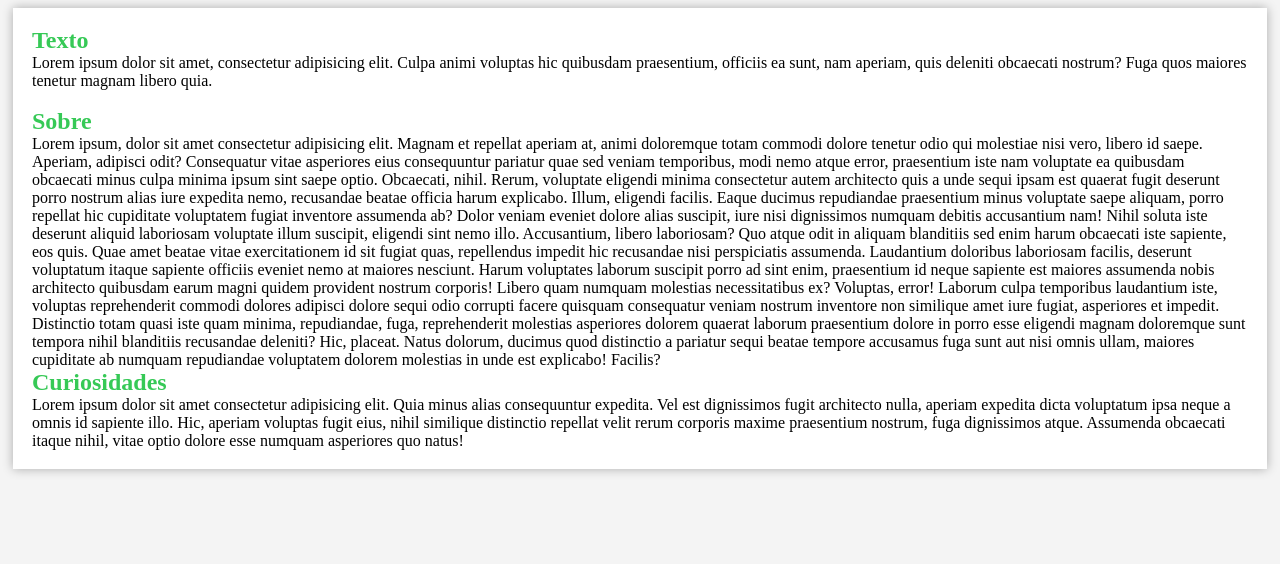
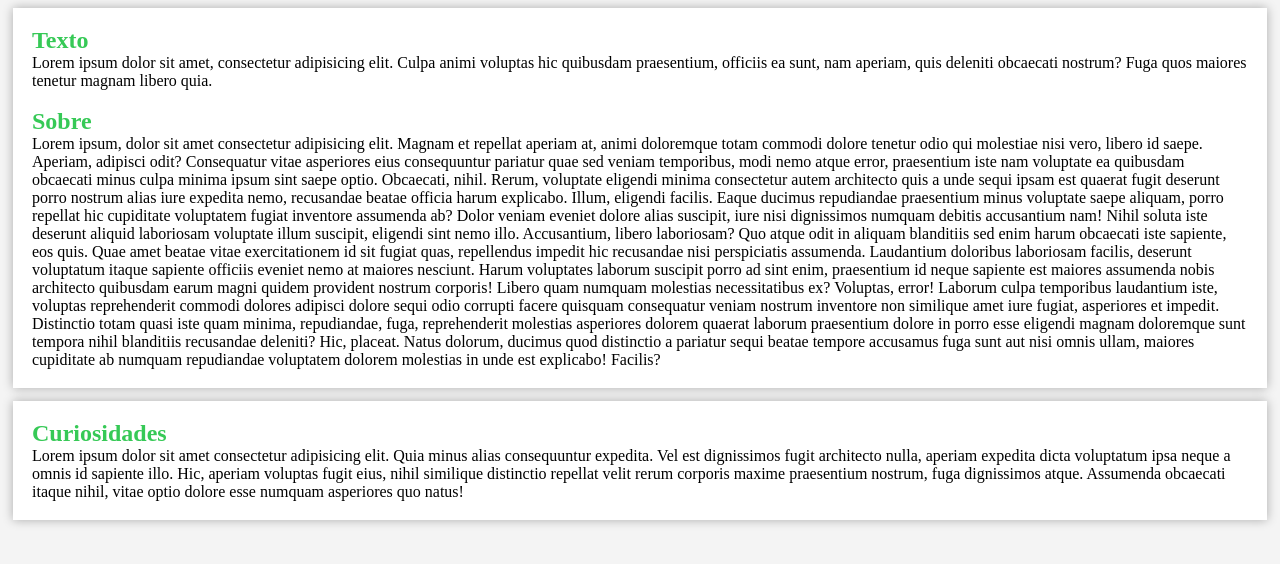
Before and after one commit to Joao08Pedro/Aula, a plain HTML site: page index.html in a window 1280 px wide. Shown: the part 178-742 px from the top of the page. Drawn offline with nearby package versions, Linux system fonts and the light colour scheme.

Commit message:
curiosidades

```diff
--- a/index.html
+++ b/index.html
@@ -41,7 +41,7 @@
         <section id="sobre">
             <h2>Texto</h2>
 
-                <p>Lorem ipsum dolor sit amet, consectetur adipisicing elit. Culpa animi voluptas hic quibusdam praesentium,
+            <p>Lorem ipsum dolor sit amet, consectetur adipisicing elit. Culpa animi voluptas hic quibusdam praesentium,
                 officiis ea sunt, nam aperiam, quis deleniti obcaecati nostrum? Fuga quos maiores tenetur magnam libero
                 quia.</p>
             <br>
@@ -77,11 +77,18 @@
                 Natus dolorum, ducimus quod distinctio a pariatur sequi beatae tempore accusamus fuga sunt aut nisi
                 omnis ullam, maiores cupiditate ab numquam repudiandae voluptatem dolorem molestias in unde est
                 explicabo! Facilis?</p>
+
         </section>
+    </main>
+    <main>
         <section id="curiosidades">
             <h2>Curiosidades</h2>
-            <p>Lorem ipsum dolor sit amet consectetur adipisicing elit. Quia minus alias consequuntur expedita. Vel est dignissimos fugit architecto nulla, aperiam expedita dicta voluptatum ipsa neque a omnis id sapiente illo.
-            Hic, aperiam voluptas fugit eius, nihil similique distinctio repellat velit rerum corporis maxime praesentium nostrum, fuga dignissimos atque. Assumenda obcaecati itaque nihil, vitae optio dolore esse numquam asperiores quo natus!</p>
+            <p>Lorem ipsum dolor sit amet consectetur adipisicing elit. Quia minus alias consequuntur expedita. Vel est
+                dignissimos fugit architecto nulla, aperiam expedita dicta voluptatum ipsa neque a omnis id sapiente
+                illo.
+                Hic, aperiam voluptas fugit eius, nihil similique distinctio repellat velit rerum corporis maxime
+                praesentium nostrum, fuga dignissimos atque. Assumenda obcaecati itaque nihil, vitae optio dolore esse
+                numquam asperiores quo natus!</p>
         </section>
     </main>
 </body>
```
